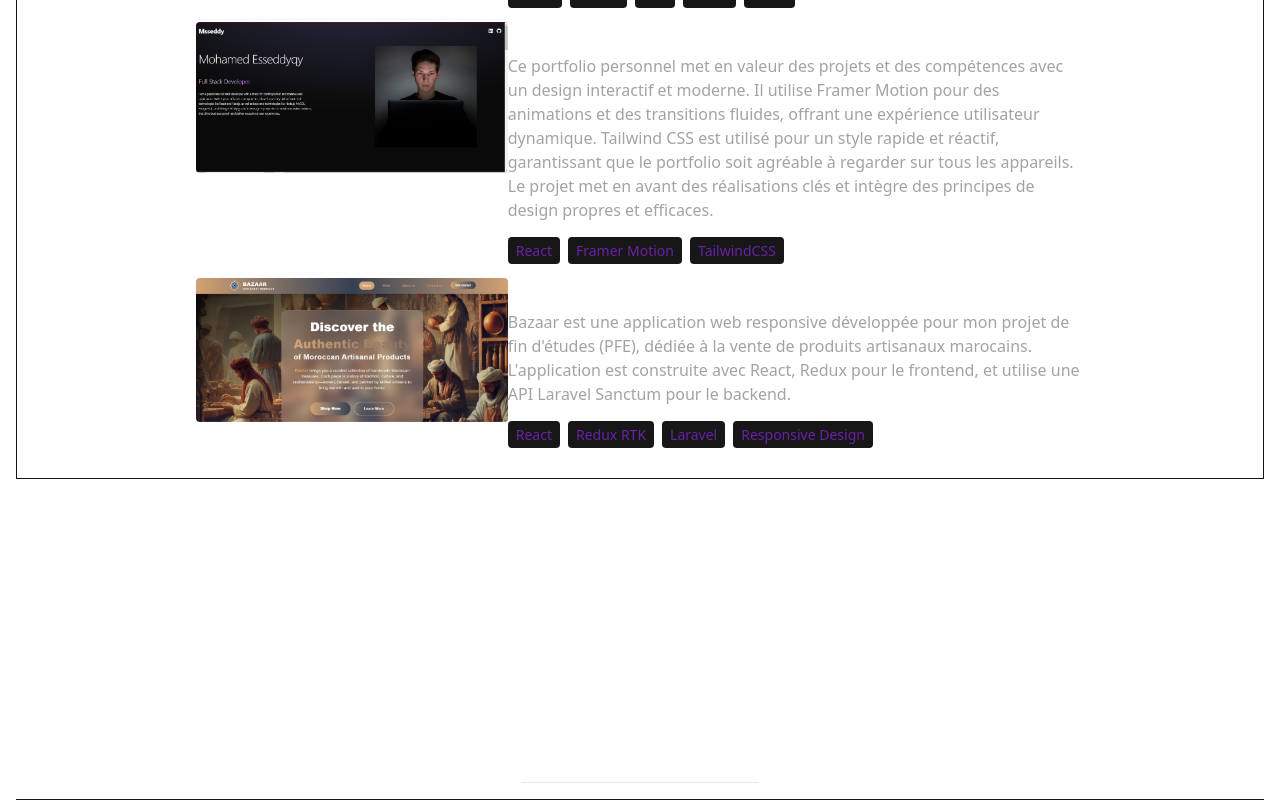
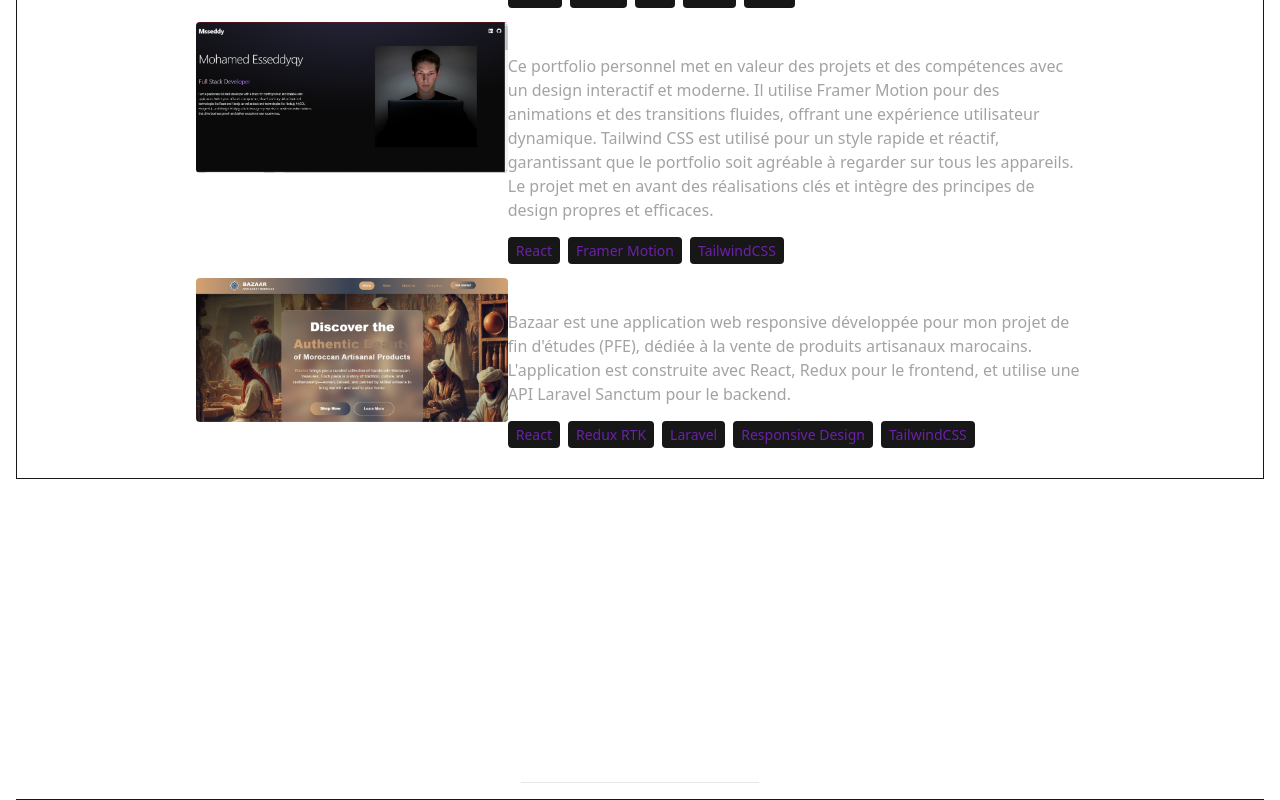
Before and after one commit to Messeddy1/PortFolio, a React (Vite) app: page / in a window 1280 px wide. Shown: the part 3252-4052 px from the top of the page. Built offline with nearby package versions, Linux system fonts and the light colour scheme.

Commit message:
Adds TailwindCSS to project technologies
Includes TailwindCSS in the technologies list for the Bazaar project to enhance styling capabilities and consistency.

No functional changes were made to the project; this update improves the project's adaptability to modern design practices.

```diff
--- a/src/constants/index.js
+++ b/src/constants/index.js
@@ -51,7 +51,7 @@ export const PROJECTS = [
     technologies: [" React", "Framer Motion", "TailwindCSS"],
   },
   { title: "Bazaar", image: project4, url: "https://bazar.bazaarya.store", description: "Bazaar est une application web responsive développée pour mon projet de fin d'études (PFE), dédiée à la vente de produits artisanaux marocains. L'application est construite avec React, Redux pour le frontend, et utilise une API Laravel  Sanctum pour le backend.",
-    technologies: ["React", "Redux RTK", "Laravel", "Responsive Design",], },
+    technologies: ["React", "Redux RTK", "Laravel", "Responsive Design" ,"TailwindCSS",], },
 ];
 export const EXPERIENCE=[
   {
```
